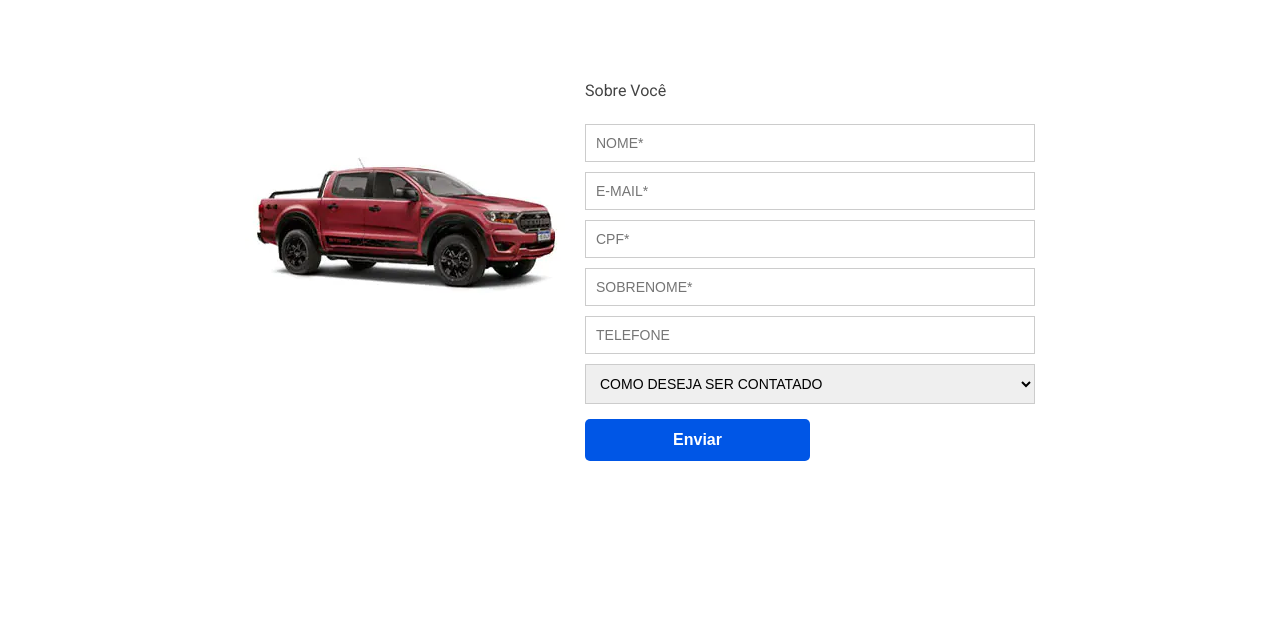
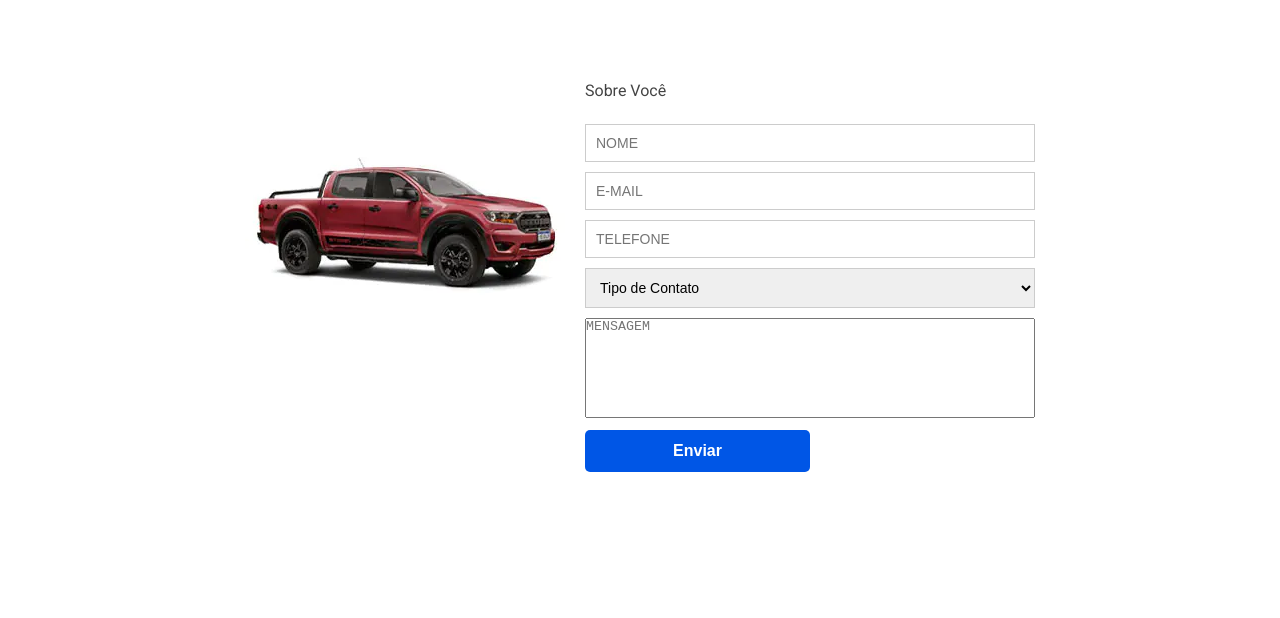
Before and after one commit to joao-alim/desafiocss, a plain HTML site: page contato.html in a window 1280 px wide. Shown: the part 82-700 px from the top of the page. Drawn offline with Linux system fonts and the light colour scheme.

Commit message:
modified:   contato.html modified:   css/style.css

```diff
--- a/contato.html
+++ b/contato.html
@@ -27,22 +27,21 @@
             <h2>Sobre Você</h2>
             <form action="#" method="post">
 
-                <input type="text" id="nome" name="nome" placeholder="NOME*" required>
+                <input type="text" id="nome" name="nome" placeholder="NOME" required>
 
-                <input type="email" id="email" name="email" placeholder="E-MAIL*" required>
-
-                <input type="text" id="cpf" name="cpf" placeholder="CPF*" required>
-
-                <input type="text" id="sobrenome" name="sobrenome" placeholder="SOBRENOME*" required>
+                <input type="email" id="email" name="email" placeholder="E-MAIL" required>
 
                 <input type="tel" id="telefone" name="telefone" placeholder="TELEFONE">
 
-                <select id="como-contato" name="como-contato">
-                    <option value="" disabled selected>COMO DESEJA SER CONTATADO</option>
-                    <option value="email">Por E-mail</option>
-                    <option value="telefone">Por Telefone</option>
-                    <option value="ambos">Ambos</option>
+                <select id="tipo-contato" name="tipo-contato">
+                    <option value="" disabled selected>Tipo de Contato</option>
+                    <option value="email">Elogio</option>
+                    <option value="telefone">Reclamação</option>
+                    <option value="ambos">Solicitação</option>
                 </select>
+
+                <textarea name="mensagem" id="mensagem" placeholder="MENSAGEM"></textarea>
+                <BR>
 
                 <button type="submit" class="botao-azul">Enviar</button>
             </form>
--- a/css/style.css
+++ b/css/style.css
@@ -297,6 +297,12 @@ footer p {
     outline: none;
 }
 
+.formulario-caixa textarea {
+    resize: none;
+    height: 100px;
+    width: 100%;
+}
+
 .botao-azul {
     background-color: #0056e6;
     color: #fff;
```
